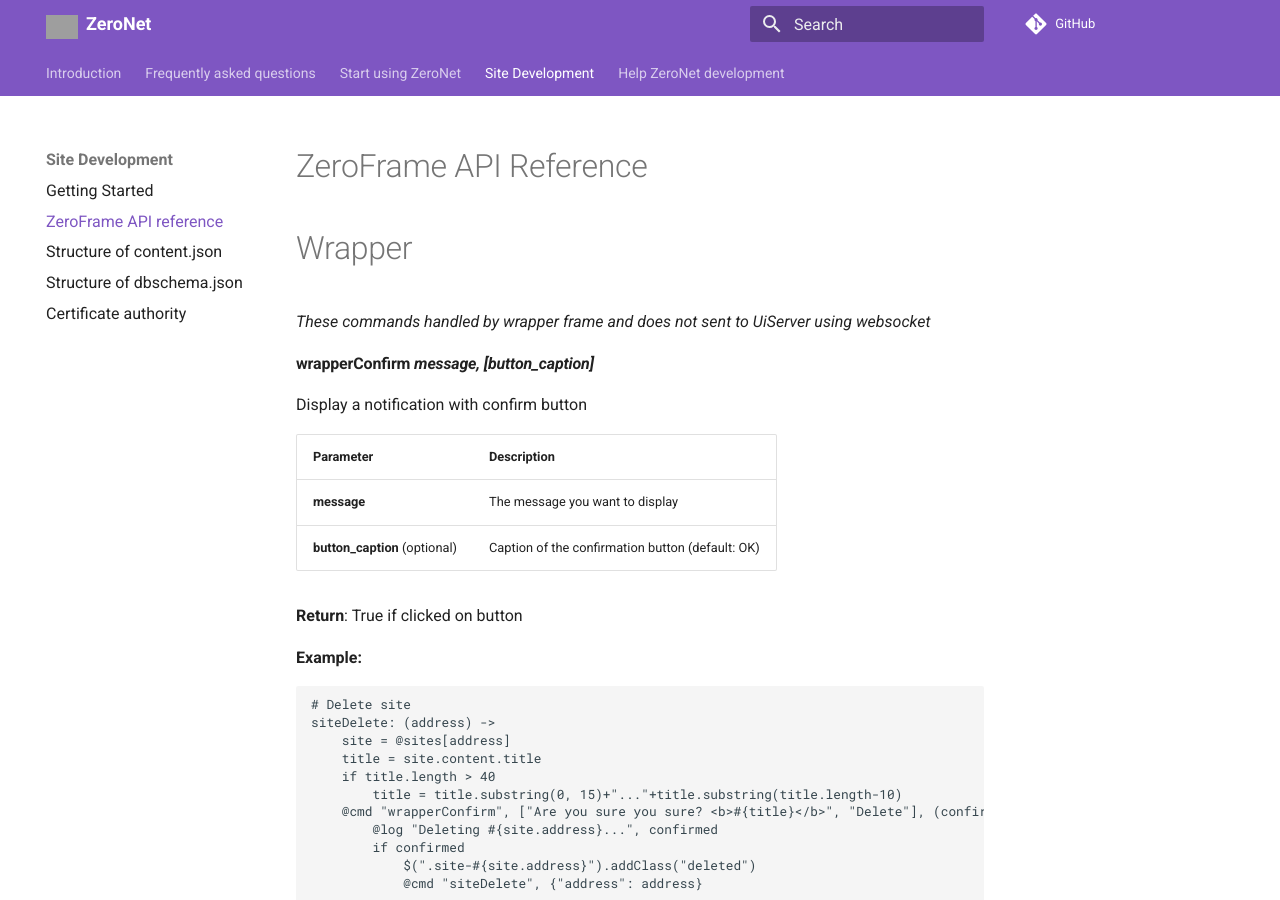
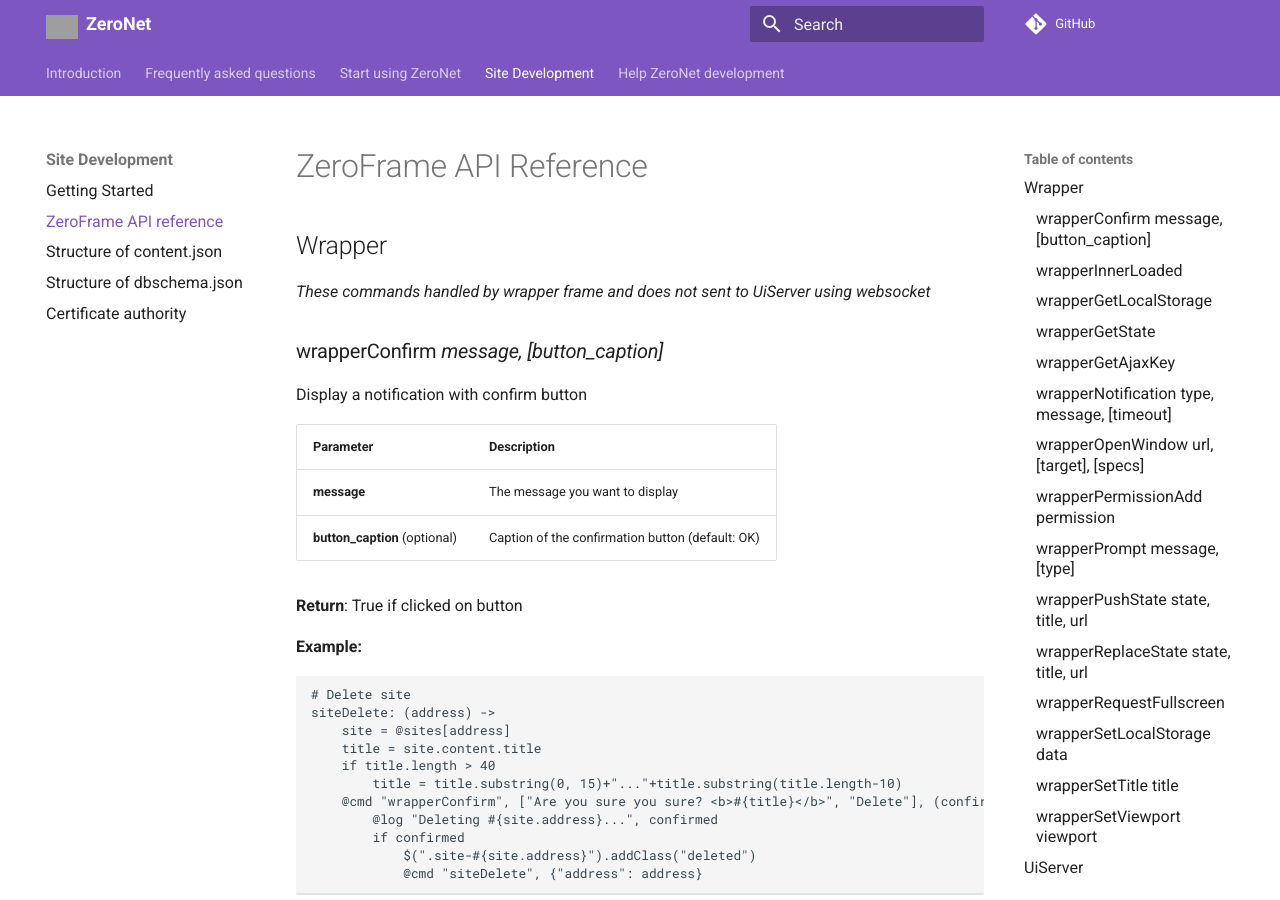
Before and after one commit to HelloZeroNet/Documentation, an MkDocs documentation site: the page built from docs/site_development/zeroframe_api_reference.md, in a window 1280 px wide and 900 px high. Built offline with MkDocs 1.6.1 and Material for MkDocs 9.7.7, drawn with Linux system fonts in a browser that asks for light colours; comment, search, counter and statistics services are not loaded; old or Windows-style settings are respelled for this version of MkDocs; grey boxes are pictures that could not be loaded.

Commit message:
Change ZeroFrame API markdown header depths
Allows a table of contents to be generated

```diff
--- a/docs/site_development/zeroframe_api_reference.md
+++ b/docs/site_development/zeroframe_api_reference.md
@@ -2,12 +2,12 @@
 
 
 
-# Wrapper
+## Wrapper
 
 _These commands handled by wrapper frame and does not sent to UiServer using websocket_
 
 
-#### wrapperConfirm _message, [button_caption]_
+### wrapperConfirm _message, [button_caption]_
 Display a notification with confirm button
 
 Parameter              | Description
@@ -36,7 +36,7 @@
 ---
 
 
-#### wrapperInnerLoaded
+### wrapperInnerLoaded
 
 Applies the windows.location.hash to page url. Call when you page is fully loaded to jump to the desired anchor point.
 
@@ -44,7 +44,7 @@
 ---
 
 
-#### wrapperGetLocalStorage
+### wrapperGetLocalStorage
 **Return**: Browser's local store for the site
 
 **Example:**
@@ -58,12 +58,12 @@
 
 ---
 
-#### wrapperGetState
+### wrapperGetState
 **Return**: Browser's current history state object
 
 ---
 
-#### wrapperGetAjaxKey
+### wrapperGetAjaxKey
 **Return**: The key you need to initilize ajax requests
 
 **Example:**
@@ -78,7 +78,7 @@
 
 ---
 
-#### wrapperNotification _type, message, [timeout]_
+### wrapperNotification _type, message, [timeout]_
 Display a notification
 
 Parameter              | Description
@@ -97,7 +97,7 @@
 
 ---
 
-#### wrapperOpenWindow _url, [target], [specs]_
+### wrapperOpenWindow _url, [target], [specs]_
 
 Navigates or opens a new popup window.
 
@@ -115,7 +115,7 @@
 ---
 
 
-#### wrapperPermissionAdd _permission_
+### wrapperPermissionAdd _permission_
 
 Request new permission for site
 
@@ -127,7 +127,7 @@
 
 ---
 
-#### wrapperPrompt _message, [type]_
+### wrapperPrompt _message, [type]_
 
 Prompt text input from user
 
@@ -152,7 +152,7 @@
 
 ---
 
-#### wrapperPushState _state, title, url_
+### wrapperPushState _state, title, url_
 Change the url and adds new entry to browser's history. See: [pushState JS method](https://developer.mozilla.org/en-US/docs/Web/API/History_API#The_pushState()_method)
 
 Parameter           | Description
@@ -171,7 +171,7 @@
 
 ---
 
-#### wrapperReplaceState _state, title, url_
+### wrapperReplaceState _state, title, url_
 Change the url without adding new entry to browser's history. See: [replaceState JS method](https://developer.mozilla.org/en-US/docs/Web/API/History_API#The_replaceState()_method)
 
 Parameter           | Description
@@ -188,7 +188,7 @@
 
 ---
 
-#### wrapperRequestFullscreen
+### wrapperRequestFullscreen
 Set the current page to fullscreen. (request permission for the site on first call)
 
 > **Note:** Starting from ZeroNet Rev3136 you can use the fullscreen javascript API directly, without fullscreen request
@@ -201,7 +201,7 @@
 
 ---
 
-#### wrapperSetLocalStorage _data_
+### wrapperSetLocalStorage _data_
 Set browser's local store data stored for the site
 
 Parameter              | Description
@@ -219,7 +219,7 @@
 
 ---
 
-#### wrapperSetTitle _title_
+### wrapperSetTitle _title_
 Set browser's title
 
 Parameter              | Description
@@ -236,7 +236,7 @@
 ---
 
 
-#### wrapperSetViewport _viewport_
+### wrapperSetViewport _viewport_
 
 Set sites's viewport meta tag content (required for mobile sites)
 
@@ -258,7 +258,7 @@
 
 
 
-# UiServer
+## UiServer
 
 The UiServer is for ZeroNet what the LAMP setup is for normal websites.
 
@@ -266,7 +266,7 @@
 
 
 
-#### certAdd _domain, auth_type, auth_user_name, cert_
+### certAdd _domain, auth_type, auth_user_name, cert_
 Add a new certificate to current user.
 
 Parameter            | Description
@@ -290,7 +290,7 @@
 ---
 
 
-#### certSelect _accepted_domains_
+### certSelect _accepted_domains_
 Display certificate selector.
 
 Parameter            | Description
@@ -308,7 +308,7 @@
 ---
 
 
-#### channelJoin _channel_
+### channelJoin _channel_
 
 Request notifications about sites's events.
 
@@ -353,7 +353,7 @@
 ---
 
 
-#### dbQuery _query, [params]_
+### dbQuery _query, [params]_
 Run a query on the sql cache
 
 Parameter            | Description
@@ -407,7 +407,7 @@
 ---
 
 
-#### fileDelete _inner_path_
+### fileDelete _inner_path_
 Delete a file
 
 Parameter        | Description
@@ -420,7 +420,7 @@
 ---
 
 
-#### fileGet _inner_path, [required], [format], [timeout]_
+### fileGet _inner_path, [required], [format], [timeout]_
 Get file content
 
 Parameter               | Description
@@ -470,7 +470,7 @@
 ---
 
 
-#### fileList _inner_path_
+### fileList _inner_path_
 List of files in a directory
 
 Parameter        | Description
@@ -483,7 +483,7 @@
 ---
 
 
-#### fileNeed _inner_path, [timeout]_
+### fileNeed _inner_path, [timeout]_
 Initialize download of a (optional) file.
 
 Parameter               | Description
@@ -496,7 +496,7 @@
 
 ---
 
-#### fileQuery _dir_inner_path, query_
+### fileQuery _dir_inner_path, query_
 Simple json file query command
 
 Parameter            | Description
@@ -526,7 +526,7 @@
 ---
 
 
-#### fileRules _inner_path_
+### fileRules _inner_path_
 Return the rules for the file.
 
 Parameter            | Description
@@ -558,7 +558,7 @@
 ---
 
 
-#### fileWrite _inner_path, content_
+### fileWrite _inner_path, content_
 
 Write file content
 
@@ -591,7 +591,7 @@
 
 
 
-#### serverInfo
+### serverInfo
 
 **Return:** <dict> All information about the server
 
@@ -621,7 +621,7 @@
 ---
 
 
-#### siteInfo
+### siteInfo
 
 **Return**: <dict> All information about the site
 
@@ -674,7 +674,7 @@
 ---
 
 
-#### sitePublish _[privatekey], [inner_path], [sign]_
+### sitePublish _[privatekey], [inner_path], [sign]_
 Publish a content.json of the site
 
 Parameter                 | Description
@@ -700,7 +700,7 @@
 ---
 
 
-#### siteSign _[privatekey], [inner_path], [remove_missing_optional]_
+### siteSign _[privatekey], [inner_path], [remove_missing_optional]_
 Sign a content.json of the site
 
 Parameter                              | Description
@@ -726,7 +726,7 @@
 
 
 
-#### siteUpdate _address_
+### siteUpdate _address_
 
 Force check and download changed content from other peers (only necessary if user is in passive mode and using old version of Zeronet)
 
@@ -749,7 +749,7 @@
 ---
 
 
-#### userGetSettings
+### userGetSettings
 
 Get user's saved settings.
 
@@ -759,7 +759,7 @@
 ---
 
 
-#### userSetSettings settings
+### userSetSettings settings
 
 Set user's site specific settings.
 
@@ -773,10 +773,10 @@
 ---
 
 
-# Plugin: Bigfile
+## Plugin: Bigfile
 
 
-#### BigfileUploadInit _[inner_path]_, _[size]_
+### BigfileUploadInit _[inner_path]_, _[size]_
 
 Initialize a new upload endpoint for a bigfile.
 
@@ -829,16 +829,16 @@
 
 ---
 
-# Plugin: Chart
+## Plugin: Chart
 
-#### chartDbQuery _query, [params]_
+### chartDbQuery _query, [params]_
 
 Run database query on chart database.
 
 Arguments and return value: Same as [dbQuery](#dbquery-query-param)
 
 
-#### chartGetPeerLocations
+### chartGetPeerLocations
 
 Get list of unique peers in client
 
@@ -855,11 +855,11 @@
 
 ---
 
-# Plugin: Cors
+## Plugin: Cors
 
 Allow cross-site file access under virtual directory **/cors-siteaddress/** and grant cross-site database query using the [as](#as-address-cmd-arguments) API command.
 
-#### corsPermission address
+### corsPermission address
 
 Request Cross origin resource sharing permission with the given site.
 
@@ -877,10 +877,10 @@
 ---
 
 
-# Plugin: CryptMessage
+## Plugin: CryptMessage
 
 
-#### userPublickey _[index]_
+### userPublickey _[index]_
 
 Get user's site specific publickey
 
@@ -893,7 +893,7 @@
 
 ---
 
-#### eciesEncrypt _text, [publickey], [return_aes_key]_
+### eciesEncrypt _text, [publickey], [return_aes_key]_
 
 Encrypt a text using a publickey
 
@@ -908,7 +908,7 @@
 
 ---
 
-#### eciesDecrypt _params, [privatekey]_
+### eciesDecrypt _params, [privatekey]_
 
 Try to decrypt list of texts
 
@@ -922,7 +922,7 @@
 
 ---
 
-#### aesEncrypt _text, [key], [iv]_
+### aesEncrypt _text, [key], [iv]_
 
 Encrypt a text using the key and the iv
 
@@ -938,8 +938,8 @@
 
 ---
 
-#### aesDecrypt _iv, encrypted_text, key_
-#### aesDecrypt _encrypted_texts, keys_
+### aesDecrypt _iv, encrypted_text, key_
+### aesDecrypt _encrypted_texts, keys_
 
 Decrypt text using the IV and AES key
 
@@ -958,10 +958,10 @@
 ---
 
 
-# Plugin: Newsfeed
+## Plugin: Newsfeed
 
 
-#### feedFollow _feeds_
+### feedFollow _feeds_
 
 Set followed sql queries.
 
@@ -1000,7 +1000,7 @@
 
 ---
 
-#### feedListFollow
+### feedListFollow
 
 Return of current followed feeds
 
@@ -1010,7 +1010,7 @@
 
 ---
 
-#### feedQuery _[limit], [day_limit]_
+### feedQuery _[limit], [day_limit]_
 
 Execute all followed sql query
 
@@ -1024,10 +1024,10 @@
 
 ---
 
-# Plugin: MergerSite
+## Plugin: MergerSite
 
 
-#### mergerSiteAdd _addresses_
+### mergerSiteAdd _addresses_
 
 Start downloading new merger site(s)
 
@@ -1038,7 +1038,7 @@
 
 ---
 
-#### mergerSiteDelete _address_
+### mergerSiteDelete _address_
 
 Stop seeding and delete a merged site
 
@@ -1049,7 +1049,7 @@
 
 ---
 
-#### mergerSiteList _[query_site_info]_
+### mergerSiteList _[query_site_info]_
 
 Return merged sites.
 
@@ -1062,9 +1062,9 @@
 ---
 
 
-# Plugin: Mute
+## Plugin: Mute
 
-#### muteAdd _auth_address_, _cert_user_id_, _reason_
+### muteAdd _auth_address_, _cert_user_id_, _reason_
 
 Add new user to mute list. (Requires confirmation for non-ADMIN sites)
 
@@ -1083,7 +1083,7 @@
 
 ---
 
-#### muteRemove _auth_address_
+### muteRemove _auth_address_
 
 Remove a user from mute list. (Requires confirmation for non-ADMIN sites)
 
@@ -1100,7 +1100,7 @@
 
 ---
 
-#### muteList
+### muteList
 
 List muted users. (Requires ADMIN permission on site)
 
@@ -1110,9 +1110,9 @@
 ---
 
 
-# Plugin: OptionalManager
+## Plugin: OptionalManager
 
-#### optionalFileList _[address]_, _[orderby]_, _[limit]_
+### optionalFileList _[address]_, _[orderby]_, _[limit]_
 
 Return list of optional files
 
@@ -1126,7 +1126,7 @@
 
 ---
 
-#### optionalFileInfo _inner_path_
+### optionalFileInfo _inner_path_
 
 Query optional file info from database
 
@@ -1138,7 +1138,7 @@
 
 ---
 
-#### optionalFilePin _inner_path_, _[address]_
+### optionalFilePin _inner_path_, _[address]_
 
 Pin (exclude from automatized optional file cleanup) downloaded optional file
 
@@ -1149,7 +1149,7 @@
 
 ---
 
-#### optionalFileUnpin _inner_path_, _[address]_
+### optionalFileUnpin _inner_path_, _[address]_
 
 Remove pinning (include from automatized optional file cleanup) of downloaded optional file
 
@@ -1160,7 +1160,7 @@
 
 ---
 
-#### optionalFileDelete _inner_path_, _[address]_
+### optionalFileDelete _inner_path_, _[address]_
 
 Query a downloaded optional file
 
@@ -1171,7 +1171,7 @@
 
 ---
 
-#### optionalLimitStats
+### optionalLimitStats
 
 Return currently used disk space by optional files
 
@@ -1180,7 +1180,7 @@
 ---
 
 
-#### optionalLimitSet _limit_
+### optionalLimitSet _limit_
 
 Set the optional file limit
 
@@ -1190,7 +1190,7 @@
 
 ---
 
-#### optionalHelpList _[address]_
+### optionalHelpList _[address]_
 
 List the auto-downloaded directories of optional files
 
@@ -1203,7 +1203,7 @@
 ---
 
 
-#### optionalHelp directory, title, _[address]_
+### optionalHelp directory, title, _[address]_
 
 Add directory to auto-download list
 
@@ -1215,7 +1215,7 @@
 
 ---
 
-#### optionalHelpRemove directory, _[address]_
+### optionalHelpRemove directory, _[address]_
 
 Remove an auto-download entry
 
@@ -1226,7 +1226,7 @@
 
 ---
 
-#### optionalHelpAll value, _[address]_
+### optionalHelpAll value, _[address]_
 
 Help download every new uploaded optional file to the site
 
@@ -1243,7 +1243,7 @@
 _(requires ADMIN permission in data/sites.json)_
 
 
-#### as _address, cmd, [arguments]_
+### as _address, cmd, [arguments]_
 
 Execute command in other site's context
 
@@ -1275,7 +1275,7 @@
 
 **Return**: ok
 
-#### configSet _key, value_
+### configSet _key, value_
 
 Create or update an entry in ZeroNet config file. (zeronet.conf by default)
 
@@ -1293,7 +1293,7 @@
 
 
 
-#### certSet _domain_
+### certSet _domain_
 
 Set the used certificate for current site.
 
@@ -1307,7 +1307,7 @@
 ---
 
 
-#### channelJoinAllsite _channel_
+### channelJoinAllsite _channel_
 
 Request notifications about every site's events.
 
@@ -1323,7 +1323,7 @@
 ---
 
 
-#### serverPortcheck
+### serverPortcheck
 
 Start checking if port is opened
 
@@ -1333,7 +1333,7 @@
 ---
 
 
-#### serverShutdown
+### serverShutdown
 
 Stop running ZeroNet client.
 
@@ -1344,7 +1344,7 @@
 ---
 
 
-#### serverUpdate
+### serverUpdate
 
 Re-download ZeroNet from github.
 
@@ -1354,7 +1354,7 @@
 ---
 
 
-#### siteClone _address_, _[root_inner_path]_
+### siteClone _address_, _[root_inner_path]_
 Copy site files into a new one.
 
 Every file and directory will be skipped if it has a `-default` subfixed version and the subfixed version will be copied instead of it.
@@ -1373,7 +1373,7 @@
 ---
 
 
-#### siteList
+### siteList
 
 **Return**: <list> SiteInfo list of all downloaded sites
 
@@ -1381,7 +1381,7 @@
 ---
 
 
-#### sitePause _address_
+### sitePause _address_
 Pause site serving
 
 Parameter           | Description
@@ -1394,7 +1394,7 @@
 ---
 
 
-#### siteResume _address_
+### siteResume _address_
 Resume site serving
 
 Parameter           | Description
```
